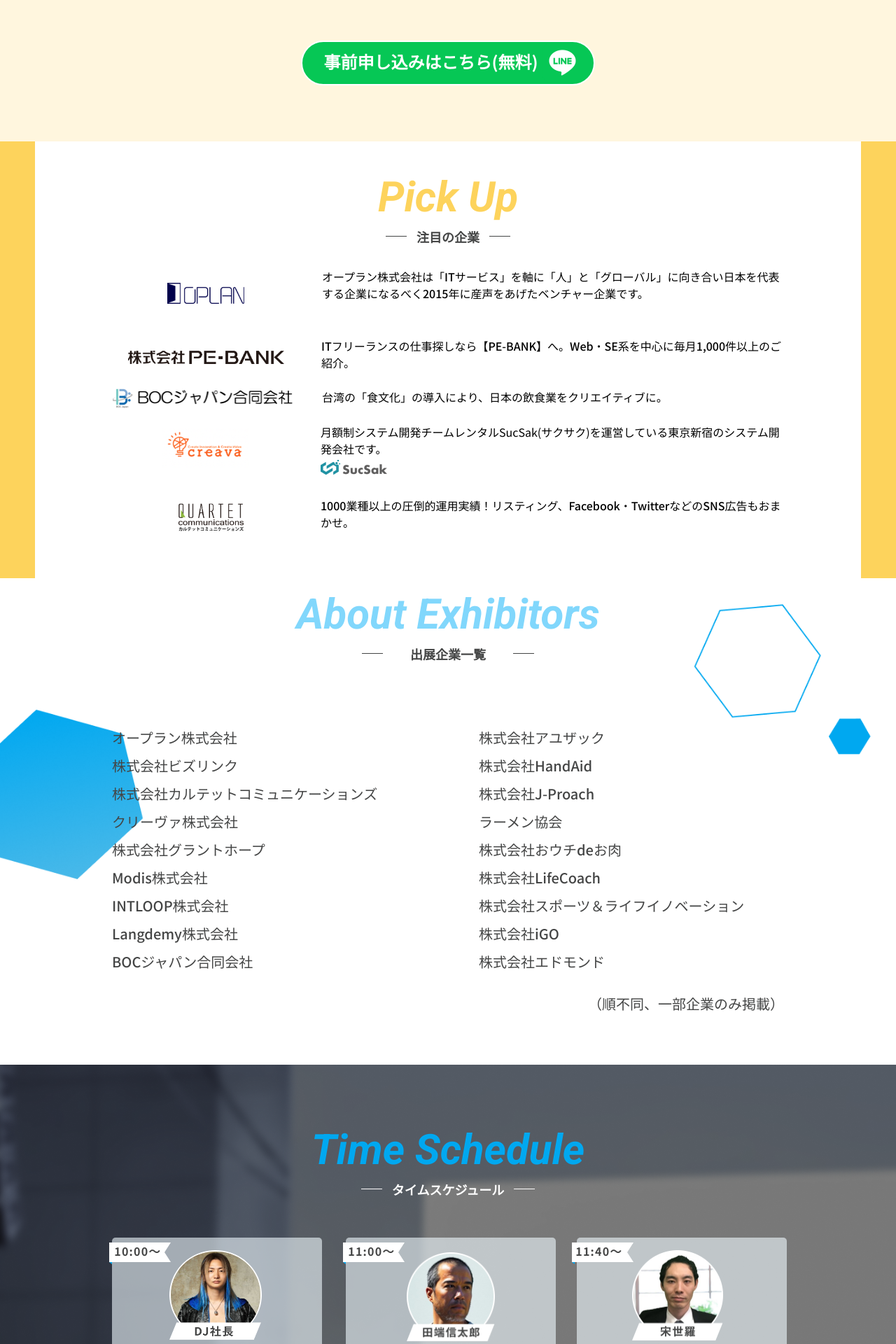
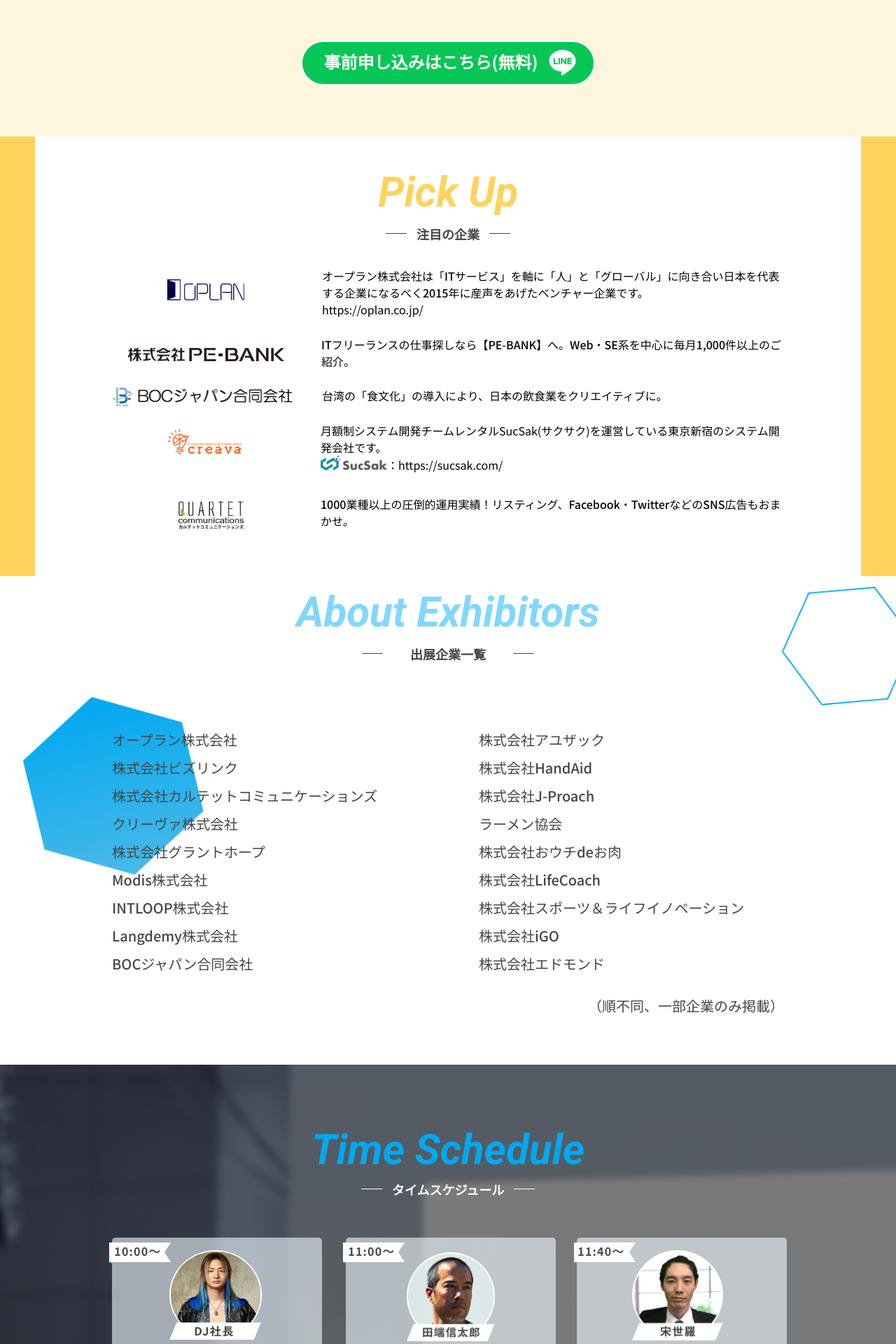
Before and after one commit to KazukiHosokawa2328/demo_week7, a PHP site: page / in a window 1280 px wide; the page is wider, and only the part inside the window is pictured. Shown: the part 3088-5008 px from the top of that part at 70% size. Run offline with PHP 8.4, Linux system fonts and the light colour scheme.

Commit message:
[update]レスポンシブのデザイン修正

```diff
--- a/css/style.css
+++ b/css/style.css
@@ -206,8 +206,8 @@ body {
 }
 
 .background-design-exhibitors {
-  width: 98%;
-  height: 461px;
+  width: 1391.724px;
+  height: 435.011px;
   position: absolute;
   inset: 0;
   z-index: -1;
@@ -1129,7 +1129,7 @@ body {
 
 .button--contents {
   padding-top: 60px;
-  padding-bottom: 80px;
+  padding-bottom: 73px;
 }
 @media screen and (max-width: 480px) {
   .button--contents {
@@ -1163,6 +1163,10 @@ body {
   }
 }
 
+.title--pick-up {
+  margin-bottom: 20px;
+}
+
 @media screen and (max-width: 480px) {
   .pick-up__inner {
     max-width: 340px;
@@ -1210,7 +1214,7 @@ body {
 }
 
 .company--OPLAN {
-  margin-top: 57px;
+  margin-top: 11px;
   margin-left: 79px;
   width: 110px;
 }
@@ -1222,7 +1226,7 @@ body {
 }
 
 .company-info--OPLAN {
-  margin-top: 34px;
+  margin-top: 19px;
   padding-left: 111px;
 }
 @media screen and (max-width: 480px) {
@@ -1236,8 +1240,14 @@ body {
   }
 }
 
+.OPLAN--link {
+  text-decoration: underline;
+  text-decoration-color: #ffebe2;
+  text-decoration-thickness: 2px;
+}
+
 .company--PEBANK {
-  margin-top: 53px;
+  margin-top: 26px;
   margin-left: 9px;
 }
 @media screen and (max-width: 480px) {
@@ -1248,7 +1258,7 @@ body {
 }
 
 .company-info--PEBANK {
-  margin-top: 48px;
+  margin-top: 26px;
   margin-left: 39px;
 }
 @media screen and (max-width: 480px) {
@@ -1282,7 +1292,7 @@ body {
 }
 
 .company--creava {
-  margin-top: 17px;
+  margin-top: 7px;
   margin-left: 8px;
 }
 @media screen and (max-width: 480px) {
@@ -1305,6 +1315,7 @@ body {
 .company-info--creava img {
   width: 95px;
   height: 21px;
+  margin-bottom: 10px;
 }
 @media screen and (max-width: 480px) {
   .company-info--creava img {
@@ -1320,7 +1331,7 @@ body {
 }
 
 .company--quartet {
-  margin-top: 40px;
+  margin-top: 33px;
   margin-left: 16px;
 }
 @media screen and (max-width: 480px) {
@@ -1331,7 +1342,7 @@ body {
 }
 
 .company-info--quartet {
-  margin-top: 31px;
+  margin-top: 25px;
   margin-left: 31px;
 }
 @media screen and (max-width: 480px) {
@@ -1350,6 +1361,10 @@ body {
   position: relative;
 }
 
+.title--exhibitors {
+  margin-bottom: 20px;
+}
+
 .title-ja--exhibitors span {
   margin-right: 39px;
   margin-left: 39px;
@@ -1358,7 +1373,7 @@ body {
 .about-exhibitors__company-list {
   display: grid;
   grid-template-columns: repeat(2, 1fr);
-  padding-top: 91px;
+  padding-top: 94px;
   gap: 0 88px;
 }
 @media screen and (min-width: 481px) and (max-width: 1024px) {
@@ -1402,7 +1417,7 @@ body {
   font-weight: 500;
   line-height: 2;
   padding-top: 20px;
-  padding-bottom: 67px;
+  padding-bottom: 64px;
 }
 @media screen and (min-width: 481px) and (max-width: 1024px) {
   .about-exhibitors__text {
@@ -1683,9 +1698,6 @@ body {
 .card--3 {
   padding-left: 5px;
 }
-.card--3 .time-schedule__card-time {
-  left: -7px;
-}
 @media screen and (max-width: 480px) {
   .card--3 .time-schedule__card-time {
     left: -7px;
--- a/index.php
+++ b/index.php
@@ -193,10 +193,10 @@ include './inc/head.php';
     <section class="pick-up">
       <div class="section__inner pick-up__inner">
         <h2 class="section__title">
-          <span class="section__title-en section__title-en--orange"
+          <span class="section__title-en section__title-en--orange title--pick-up"
             >Pick Up</span
           >
-          <div class="section__title-ja"><span>注目の企業</span></div>
+          <div class="section__title-ja title--pick-up"><span>注目の企業</span></div>
         </h2>
         <div class="pick-up__info">
           <div class="pick-up__company company--OPLAN">
@@ -210,6 +210,7 @@ include './inc/head.php';
           </div>
           <p class="pick-up__company-info company-info--OPLAN">
             オープラン株式会社は「ITサービス」を軸に「人」と「グローバル」に向き合い日本を代表する企業になるべく2015年に産声をあげたベンチャー企業です。<br />
+            <a href="https://oplan.co.jp/" target="_blank" class="OPLAN--link">https://oplan.co.jp/</a>
           </p>
         </div>
         <div class="pick-up__info">
@@ -253,7 +254,7 @@ include './inc/head.php';
             >を運営している東京新宿のシステム開発会社です。<br />
             <a href="https://sucsak.com/"
               ><img src="./img/Pickuop-logo-creava.png" alt=""
-            /></a>
+            /><span class="creava--link">：https://sucsak.com/</span></a>
           </p>
         </div>
         <div class="pick-up__info">
@@ -275,7 +276,7 @@ include './inc/head.php';
       <div class="background-design-exhibitors"></div>
       <div class="section__inner">
         <h2 class="section__title">
-          <span class="section__title-en">About Exhibitors</span>
+          <span class="section__title-en title--exhibitors">About Exhibitors</span>
           <div class="section__title-ja title-ja--exhibitors">
             <span>出展企業一覧</span>
           </div>
@@ -476,7 +477,7 @@ include './inc/head.php';
       <div class="section__inner faq__inner-sp">
         <h2 class="section__title">
           <span
-            class="section__title-en section__title-en--orange section-title--faq"
+            class="section__title-en section__title-en--orange title--faq"
             >FAQ</span
           >
           <div class="section__title-ja"><span>よくある質問</span></div>
--- a/scss/components/_about-exhibitors.scss
+++ b/scss/components/_about-exhibitors.scss
@@ -6,6 +6,10 @@
 .about-exhibitors {
   padding-top: 22px;
   position: relative;
+}
+
+.title--exhibitors {
+  margin-bottom: 20px;
 }
 
 .title-ja--exhibitors {
@@ -18,7 +22,7 @@
 .about-exhibitors__company-list {
   display: grid;
   grid-template-columns: repeat(2, 1fr);
-  padding-top: 91px;
+  padding-top: 94px;
   gap: 0 88px;
 
   @include mq(tab) {
@@ -58,7 +62,7 @@
   font-weight: 500;
   line-height: 2;
   padding-top: 20px;
-  padding-bottom: 67px;
+  padding-bottom: 64px;
 
   @include mq(tab) {
     font-size: 1rem;
--- a/scss/components/_background-img.scss
+++ b/scss/components/_background-img.scss
@@ -27,8 +27,8 @@
 }
 
 .background-design-exhibitors {
-  width: 98%;
-  height: 461px;
+  width: 1391.724px;
+  height: 435.011px;
   position: absolute;
   inset: 0;
   z-index: -1;
@@ -57,7 +57,7 @@
   background-repeat: no-repeat;
   pointer-events: none;
   top: 99px;
-  left: -1341px;
+  left: -1367px;
 
   @include mq(tab) {
     height: auto;
--- a/scss/components/_contents.scss
+++ b/scss/components/_contents.scss
@@ -179,7 +179,7 @@
 
 .button--contents {
   padding-top: 60px;
-  padding-bottom: 80px;
+  padding-bottom: 73px;
 
   @include mq(sp) {
     display: none;
--- a/scss/components/_faq.scss
+++ b/scss/components/_faq.scss
@@ -20,12 +20,13 @@
   }
 }
 
-.section-title--faq {
+.title--faq {
   padding-top: 18px;
+  margin-bottom: 22px;
 }
 
 .faq__lists {
-  padding-top: 78px;
+  padding-top: 73px;
   padding-left: 143px;
   text-align: left;
   color: #000;
--- a/scss/components/_pick-up.scss
+++ b/scss/components/_pick-up.scss
@@ -21,6 +21,10 @@
     padding-top: 40px;
     padding-bottom: 30px;
   }
+}
+
+.title--pick-up {
+  margin-bottom: 20px;
 }
 
 .pick-up__inner {
@@ -61,7 +65,7 @@
 }
 
 .company--OPLAN {
-  margin-top: 57px;
+  margin-top: 11px;
   margin-left: 79px;
   width: 110px;
   @include mq(sp) {
@@ -70,7 +74,7 @@
   }
 }
 .company-info--OPLAN {
-  margin-top: 34px;
+  margin-top: 19px;
   padding-left: 111px;
 
   @include mq(sp) {
@@ -82,8 +86,15 @@
     line-height: 1.5;
   }
 }
+
+.OPLAN--link {
+  text-decoration: underline;
+  text-decoration-color: #ffebe2;
+  text-decoration-thickness: 2px;
+}
+
 .company--PEBANK {
-  margin-top: 53px;
+  margin-top: 26px;
   margin-left: 9px;
 
   @include mq(sp) {
@@ -92,7 +103,7 @@
   }
 }
 .company-info--PEBANK {
-  margin-top: 48px;
+  margin-top: 26px;
   margin-left: 39px;
   @include mq(sp) {
     width: 100%;
@@ -117,7 +128,7 @@
   }
 }
 .company--creava {
-  margin-top: 17px;
+  margin-top: 7px;
   margin-left: 8px;
   @include mq(sp) {
     margin: 16px auto 0;
@@ -135,6 +146,7 @@
   img {
     width: 95px;
     height: 21px;
+    margin-bottom: 10px;
 
     @include mq(sp) {
       display: none;
@@ -151,8 +163,9 @@
     }
   }
 }
+
 .company--quartet {
-  margin-top: 40px;
+  margin-top: 33px;
   margin-left: 16px;
   @include mq(sp) {
     margin: 25px auto 0;
@@ -160,7 +173,7 @@
   }
 }
 .company-info--quartet {
-  margin-top: 31px;
+  margin-top: 25px;
   margin-left: 31px;
   @include mq(sp) {
     width: 100%;
--- a/scss/components/_time-schedule.scss
+++ b/scss/components/_time-schedule.scss
@@ -250,7 +250,6 @@
   padding-left: 5px;
 
   .time-schedule__card-time {
-    left: -7px;
     @include mq(sp) {
       left: -7px;
     }
@@ -408,7 +407,6 @@
   padding-left: 5px;
 
   .time-schedule__card-time {
-    left: -11px;
     @include mq(sp) {
       left: -6px;
     }
@@ -461,7 +459,6 @@
 
 .card--7 {
   .time-schedule__card-time {
-    left: -2px;
     @include mq(sp) {
       left: -7px;
     }
@@ -520,7 +517,6 @@
 
 .card--8 {
   .time-schedule__card-time {
-    left: -5px;
     @include mq(sp) {
       left: -7px;
     }
@@ -575,7 +571,6 @@
 
 .card--9 {
   .time-schedule__card-time {
-    left: -12px;
     @include mq(sp) {
       left: -7px;
     }
@@ -638,8 +633,6 @@
   }
 
   .time-schedule__card-time {
-    left: -1px;
-
     @include mq(sp) {
       left: -7px;
     }
@@ -696,7 +689,6 @@
   // margin-left: 4px;
 
   .time-schedule__card-time {
-    left: -6px;
   }
 
   span {
@@ -751,7 +743,6 @@
   // margin-left: 4px;
 
   .time-schedule__card-time {
-    left: -6px;
   }
 
   img[src="./img/card-12.png"] {
```
Also changed, not shown: other parts of css/style.css (+4 -24 lines), img/background/background-2.png, img/background/polygon-4.png.
